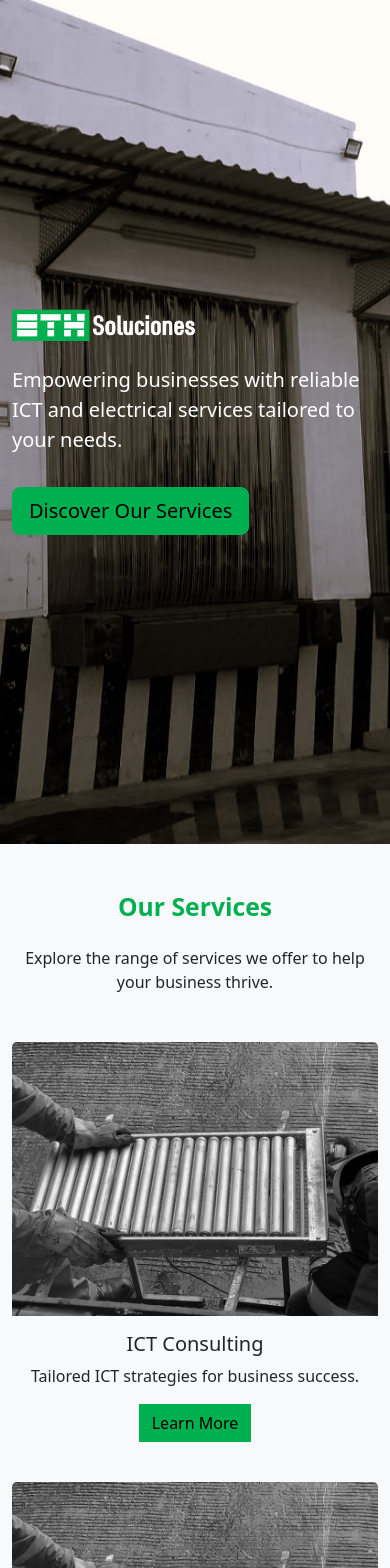
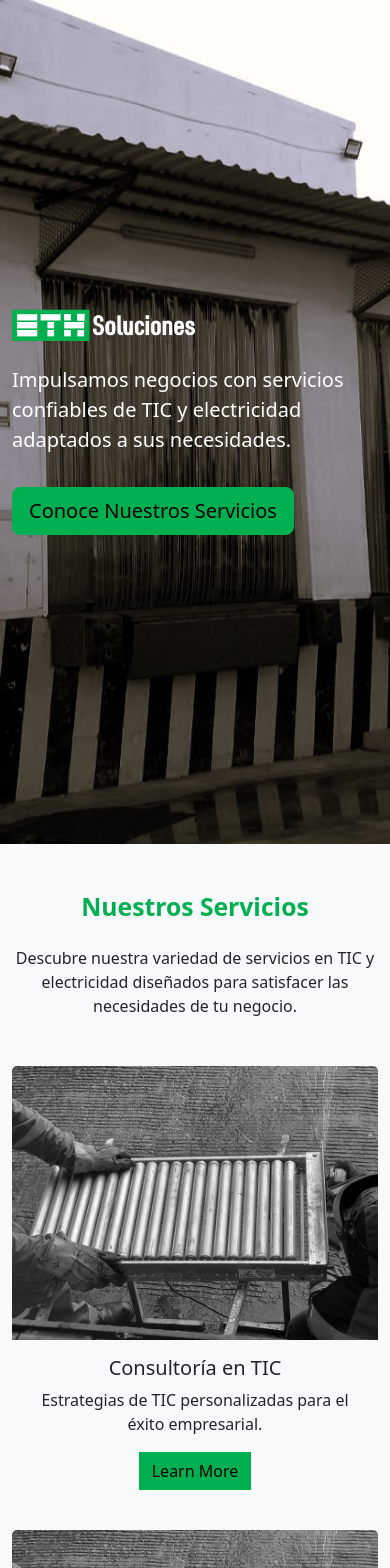
Before and after one commit to alainGonzalez-11/eth_website, a React (Vite) app: page / in a window 390 px wide. Shown: the top 1568 px of the page. Built offline with nearby package versions, Linux system fonts and the light colour scheme.

Commit message:
Updated carousel in clients

```diff
--- a/public/home.json
+++ b/public/home.json
@@ -1,10 +1,18 @@
 {
-    "banner": {
-      "title": "Innovative ICT & Electrical Solutions",
-      "description": "Empowering businesses with reliable ICT and electrical services tailored to your needs.",
-      "buttonText": "Discover Our Services",
-      "buttonLink": "#services",
-      "backgroundImage": "/home/banner_background.jpg",
-      "logo": "Logo_White.png"
-    }
+  "banner": {
+    "title": "Soluciones Innovadoras en TIC y Electricidad",
+    "description": "Impulsamos negocios con servicios confiables de TIC y electricidad adaptados a sus necesidades.",
+    "buttonText": "Conoce Nuestros Servicios",
+    "buttonLink": "#services",
+    "backgroundImage": "/home/banner_background.jpg",
+    "logo": "Logo_White.png"
+  },
+  "servicesSection": {
+    "title": "Nuestros Servicios",
+    "description": "Descubre nuestra variedad de servicios en TIC y electricidad diseñados para satisfacer las necesidades de tu negocio."
+  },
+  "clientsSection": {
+    "title": "Nuestros Clientes",
+    "description": "Confiados por líderes de la industria para ofrecer excelencia en servicios de TIC y electricidad."
   }
+}
--- a/public/services.json
+++ b/public/services.json
@@ -1,55 +1,53 @@
 {
-    "title": "Our Services",
-    "description": "Explore the range of services we offer to help your business thrive.",
   "services": [
     {
       "id": 1,
-        "name": "ICT Consulting",
-        "description": "Tailored ICT strategies for business success.",
+      "name": "Consultoría en TIC",
+      "description": "Estrategias de TIC personalizadas para el éxito empresarial.",
       "image": "/services/service_example.jpg",
-        "link": "/services/ict-consulting"
+      "link": "/services/consultoria-tic"
     },
     {
       "id": 2,
-        "name": "Electrical Installation",
-        "description": "Reliable electrical solutions for your business.",
+      "name": "Instalaciones Eléctricas",
+      "description": "Soluciones eléctricas confiables para tu negocio.",
       "image": "/services/service_example.jpg",
-        "link": "/services/electrical-installation"
+      "link": "/services/instalaciones-electricas"
     },
     {
       "id": 3,
-        "name": "Cybersecurity",
-        "description": "Protect your business from digital threats.",
+      "name": "Ciberseguridad",
+      "description": "Protege tu negocio de amenazas digitales.",
       "image": "/services/service_example2.jpg",
-        "link": "/services/cybersecurity"
+      "link": "/services/ciberseguridad"
     },
     {
       "id": 4,
-        "name": "Data Networking",
-        "description": "High-speed, secure networking solutions.",
+      "name": "Redes de Datos",
+      "description": "Soluciones de redes seguras y de alta velocidad.",
       "image": "/services/service_example.jpg",
-        "link": "/services/data-networking"
+      "link": "/services/redes-de-datos"
     },
     {
       "id": 5,
-        "name": "Maintenance Services",
-        "description": "Keep your systems running efficiently.",
+      "name": "Servicios de Mantenimiento",
+      "description": "Mantén tus sistemas funcionando de manera eficiente.",
       "image": "/services/service_example.jpg",
-        "link": "/services/maintenance"
+      "link": "/services/mantenimiento"
     },
     {
       "id": 6,
-        "name": "Cloud Solutions",
-        "description": "Leverage the power of cloud computing.",
+      "name": "Soluciones en la Nube",
+      "description": "Aprovecha el poder de la computación en la nube.",
       "image": "/services/service_example.jpg",
-        "link": "/services/cloud-solutions"
+      "link": "/services/soluciones-en-la-nube"
     },
     {
       "id": 7,
-        "name": "Additional Service",
-        "description": "Explore more of what we offer.",
+      "name": "Servicio Adicional",
+      "description": "Descubre más de lo que ofrecemos.",
       "image": "/services/service_example.jpg",
-        "link": "/services/additional-service"
+      "link": "/services/servicio-adicional"
     }
   ]
 }
--- /dev/null
+++ b/src/components/home/AutoplayCarousel.jsx
@@ -0,0 +1,84 @@
+/* eslint-disable react/prop-types */
+import { useState, useEffect } from 'react';
+
+export default function AutoplayCarousel({ images, name, reference }) {
+  const [carouselWidth, setCarouselWidth] = useState(0);
+  const [duration, setDuration] = useState(0);
+  const [isHovered, setIsHovered] = useState(false);
+  const placeholder = '/path-to-placeholder-logo.jpg'
+
+  useEffect(() => {
+    if (reference.current) {
+      const totalWidth = Array.from(reference.current.children).reduce(
+        (acc, child) => acc + child.offsetWidth,
+        0
+      );
+      setCarouselWidth(totalWidth / 2);
+      setDuration(totalWidth ? totalWidth / 125 : 0);
+    }
+  }, [images, reference]);
+
+  const handleMouseEnter = () => setIsHovered(true);
+  const handleMouseLeave = () => setIsHovered(false);
+
+  return (
+    <div className="carousel-container overflow-hidden position-relative">
+      <style>
+        {`
+          @keyframes slide-${name} {
+            0% { transform: translateX(0); }
+            100% { transform: translateX(-${carouselWidth}px); }
+          }
+
+          .carousel-track {
+            display: flex;
+            animation: slide-${name} ${duration}s linear infinite;
+          }
+
+          .carousel-track.paused {
+            animation-play-state: paused;
+          }
+
+          .carousel-item img {
+            transition: transform 0.5s ease;
+          }
+
+          .carousel-item:hover img {
+            transform: scale(1.1);
+          }
+        `}
+      </style>
+      <div
+        className={`carousel-track ${isHovered ? 'paused' : ''}`}
+        ref={reference}
+        onMouseEnter={handleMouseEnter}
+        onMouseLeave={handleMouseLeave}
+      >
+        {images.map((img, idx) => (
+          <img
+          src={img}
+          alt={`Client ${idx + 1}`}
+          onError={(e) => {
+            e.target.onerror = null; // Prevent infinite loop
+            e.target.src = placeholder;
+          }}
+          className="w-100 h-100 object-fit-contain m-2"
+          key={idx}
+          />
+        ))}
+        {images.map((img, idx) => (
+          <img
+          src={img}
+          alt={`Client ${idx + 1}`}
+          onError={(e) => {
+            e.target.onerror = null; // Prevent infinite loop
+            e.target.src = placeholder;
+          }}
+          className="w-100 h-100 object-fit-contain m-2"
+          key={`Repeat ${idx}`}
+          />
+        ))}
+      </div>
+    </div>
+  );
+}
--- a/src/components/home/ServicesSection.jsx
+++ b/src/components/home/ServicesSection.jsx
@@ -2,29 +2,37 @@ import { useState, useEffect } from 'react';
 import ServiceCard from './ServiceCard';
 
 const ServicesSection = () => {
-  const [servicesData, setServicesData] = useState(null);
+  const [servicesData, setServicesData] = useState([]);
+  const [sectionContent, setSectionContent] = useState({ title: '', description: '' });
   const [visibleServices, setVisibleServices] = useState(6);
 
   useEffect(() => {
-    fetch('/services.json') // Adjust the path if needed
+    // Fetch services data
+    fetch('/services.json')
       .then((response) => response.json())
-      .then((data) => setServicesData(data))
+      .then((data) => setServicesData(data.services))
       .catch((error) => console.error('Error loading services:', error));
+
+    // Fetch section content from home.json
+    fetch('/home.json')
+      .then((response) => response.json())
+      .then((data) => setSectionContent(data.servicesSection))
+      .catch((error) => console.error('Error loading home content:', error));
   }, []);
 
   const loadMoreServices = () => {
     setVisibleServices((prev) => prev + 6);
   };
 
-  if (!servicesData) return <div>Loading...</div>;
+  if (!servicesData.length || !sectionContent.title) return <div>Loading...</div>;
 
   return (
     <section className="py-5 bg-light">
       <div className="container text-center">
-        <h2 className="fw-bold mb-4 text-primary">{servicesData.title}</h2>
-        <p className="mb-5">{servicesData.description}</p>
+        <h2 className="fw-bold mb-4 text-primary">{sectionContent.title}</h2>
+        <p className="mb-5">{sectionContent.description}</p>
         <div className="row">
-          {servicesData.services.slice(0, visibleServices).map((service) => (
+          {servicesData.slice(0, visibleServices).map((service) => (
             <ServiceCard
               key={service.id}
               image={service.image}
@@ -34,7 +42,7 @@ const ServicesSection = () => {
             />
           ))}
         </div>
-        {visibleServices < servicesData.services.length && (
+        {visibleServices < servicesData.length && (
           <button className="btn btn-primary mt-4 px-6 rounded-0 text-light" onClick={loadMoreServices}>
             Load More
           </button>
```
Also changed, not shown: src/components/home/CarouselItem.jsx (added, +20 -0 lines), src/components/home/ClientsSection.jsx (+21 -81 lines), 1 other file (tests, documents, lock files or other folders). Lines whose indentation alone changed are shown as unchanged.
